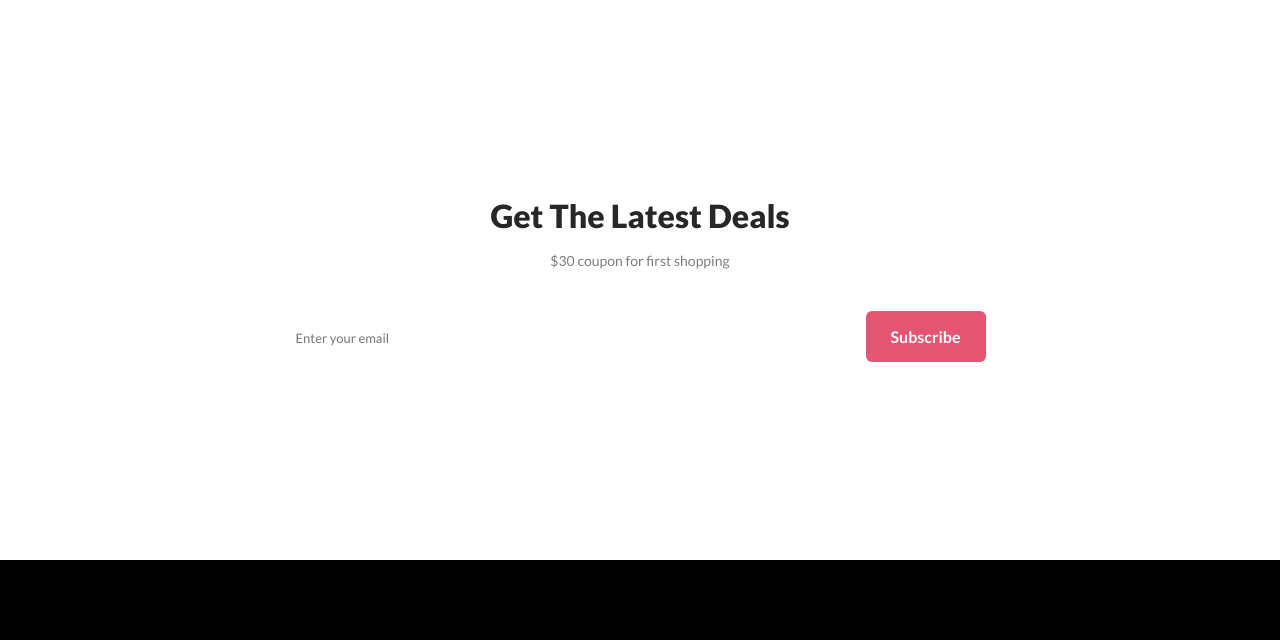
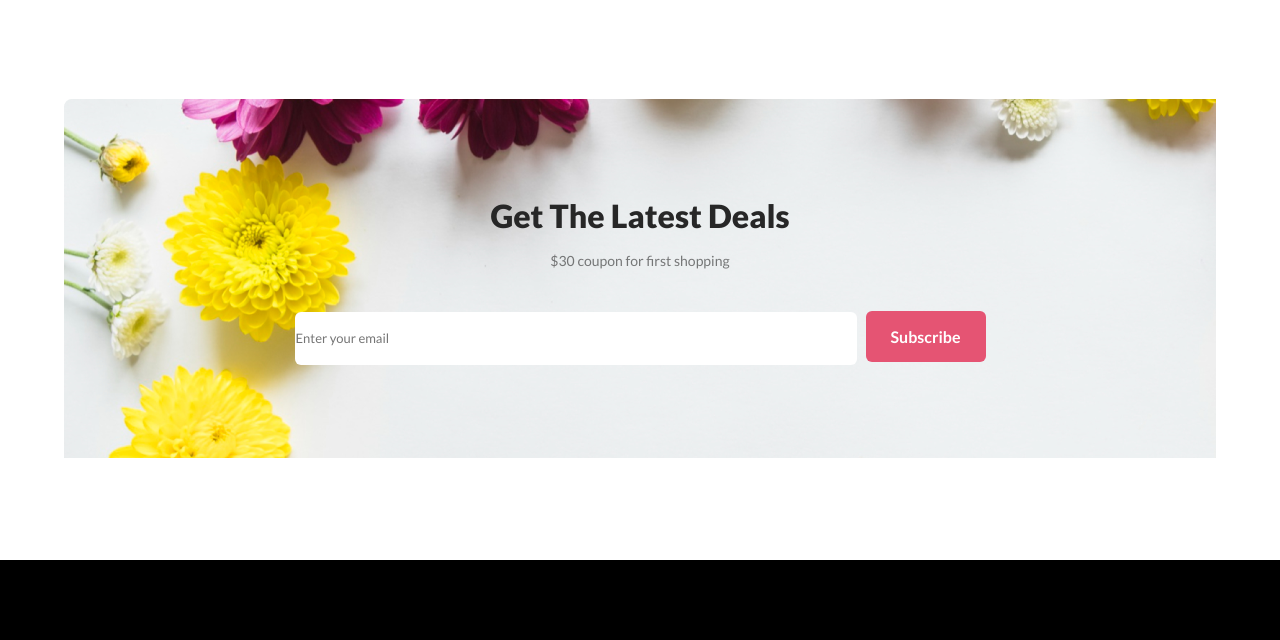
Before and after one commit to shakibbash/flower-shop-reponsive, a plain HTML site: page index.html in a window 1280 px wide. Shown: the part 2962-3602 px from the top of the page. Drawn offline with Linux system fonts and the light colour scheme.

Commit message:
updated whole section

```diff
--- a/styles/style.css
+++ b/styles/style.css
@@ -272,7 +272,7 @@ margin:19px 0 38px 0;
 
 /* deal section styles */
 .deal{
-    background-image: url("Flower Asset/Rectangle 9.png");
+    background-image: url("../Flower Asset/Rectangle 9.png");
     width: 1152px;
 height: 359px;
 margin: 102px auto;
```
